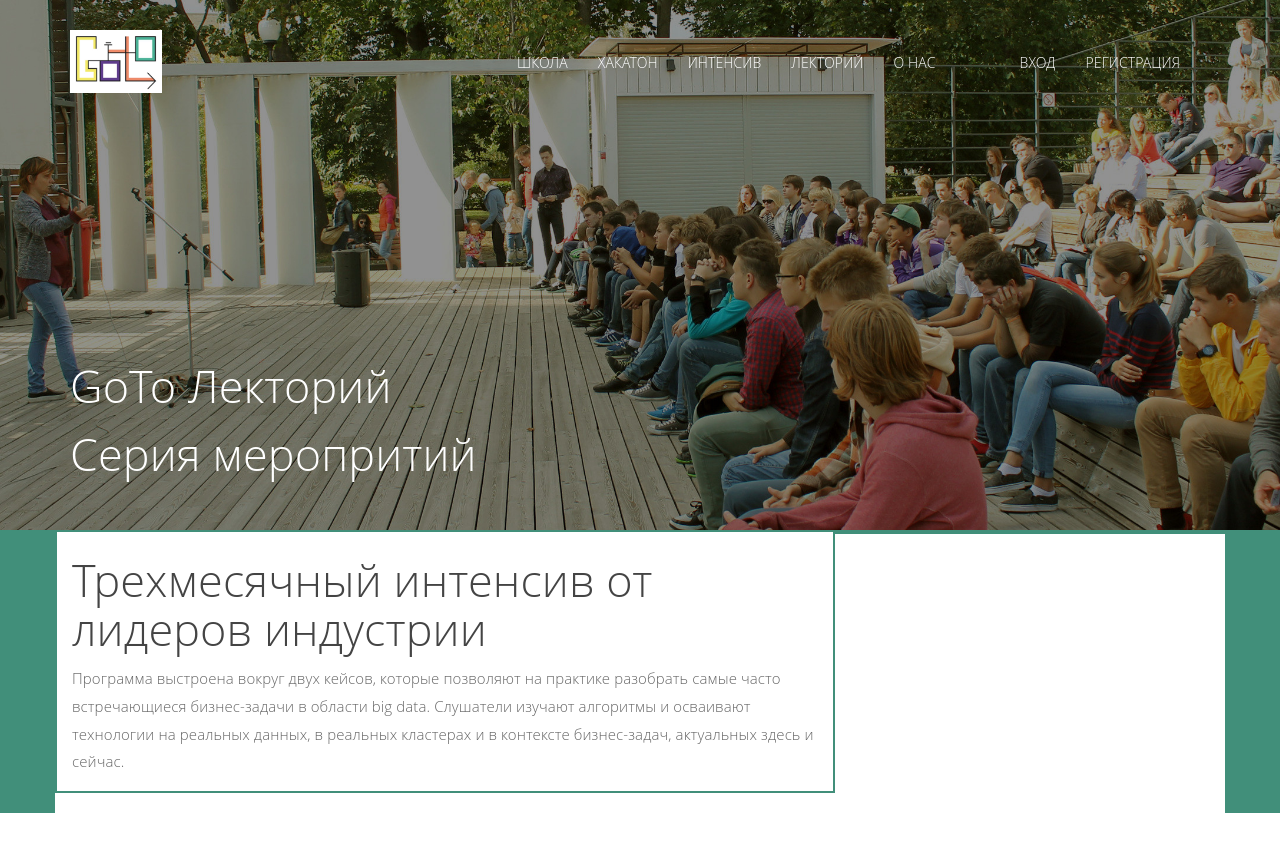
After one commit to goto-ru/gotosite, a Django app: page /lectoriy/ in a window 1280 px wide. The commit adds this page. Run offline with Django 3.2, Linux system fonts and the light colour scheme; some libraries are stand-ins or nearby versions.

Commit message:
Other changes

```diff
--- a/goto/views.py
+++ b/goto/views.py
@@ -131,8 +131,19 @@ def profile_edit(req):
 
 
 def about_us(req):
-    pass
+    return render(req, 'pages/about_us.html')
 
+def hackathon(req):
+    return render(req, 'pages/hackathon.html')
+
+def school(req):
+    return render(req, 'pages/school.html')
+
+def intensive(req):
+    return render(req, 'pages/intensive.html')
+
+def lectoriy(req):
+    return render(req, 'pages/lectoriy.html')
 
 def page(req, slug):
     return render(req, 'pages/%s.html' % (slug,))
--- a/gotosite2/settings.py
+++ b/gotosite2/settings.py
@@ -85,7 +85,7 @@ DATABASES = {
 }
 if env == 'debug':
     DEBUG = True
-    DATABASES['default']['HOST'] = '127.0.0.1'
+    DATABASES['default']['HOST'] = 'localhost'
 else:
     ALLOWED_HOSTS = ['localhost']
 
--- a/gotosite2/urls.py
+++ b/gotosite2/urls.py
@@ -21,7 +21,6 @@ from django.conf.urls.static import static
 
 urlpatterns = [
     url(r'^admin/', admin.site.urls),
-    url(r'^$', views.index, name='index'),
     url(r'^page/(?P<slug>[A-Za-z-]+)$', views.page, name='index'),
     # Auth
     url(r'^signup/$', login_views.sign_up, name='sign_up'),
@@ -40,8 +39,15 @@ urlpatterns = [
     url(r'^participants/$', views.participants, name='participants'),
     url(r'^experts/$', views.experts, name='experts'),
     url(r'^user/(?P<id>\d+)/$', views.user_by_id, name='user_detail'),
+    url(r'^contacts/$', views.about_us, name='contacts'),
+
+    # Pages
+    url(r'^hackathon/$', views.hackathon, name='hackathon'),
+    url(r'^school/$', views.school, name='school'),
+    url(r'^intensive/$', views.intensive, name='intensive'),
+    url(r'^lectoriy/$', views.lectoriy, name='lectoriy'),
     url(r'^about-us/$', views.about_us, name='about_us'),
-    url(r'^contacts/$', views.about_us, name='contacts'),
+    url(r'^$', views.index, name='index'),
 
     # url(r'^actions/apply/$', views.apply, name='apply'),
     # url(r'^actions/subscribe/$', views.subscribe, name='subscribe_action'),
--- /dev/null
+++ b/templates/pages/lectoriy.html
@@ -0,0 +1,84 @@
+{% extends 'base.html' %}
+{% block container %}
+    {% load staticfiles %}
+    <link href="{% static 'css/lectoriy.css' %}" rel="stylesheet">
+
+    <div class="header">
+        <div class="container" style="background: none;">
+            <nav style="padding: 30px 0;" class="navbar navbar-default">
+                <div class="container-fluid">
+                    <!-- Brand and toggle get grouped for better mobile display -->
+                    <div class="navbar-header">
+                        <button type="button" class="navbar-toggle collapsed" data-toggle="collapse"
+                                data-target="#bs1-example-navbar-collapse-1" aria-expanded="false">
+                            <span class="sr-only">Toggle navigation</span>
+                            <span class="icon-bar"></span>
+                            <span class="icon-bar"></span>
+                            <span class="icon-bar"></span>
+                        </button>
+                        <a class="navbar-brand" href="{% url 'index' %}"> <img style="margin: 0" class="logo"
+                                                                               src="{% static 'img/logo.png' %}">
+                        </a>
+                    </div>
+
+                    <div class="collapse navbar-collapse" id="bs-example-navbar-collapse-1">
+                        <ul class="nav navbar-nav navbar-right auth-nav">
+                            {% if request.user.is_authenticated %}
+                                <li>
+                                    <a href="{% url 'user_detail' user.id %}">{{ request.user.first_name }}</a>
+                                </li>
+                                <li><a href="{% url 'sign_out' %}">Выйти</a></li>
+                            {% else %}
+
+                                <li><a href="{% url 'sign_in' %}">Вход</a></li>
+                                <li><a href="{% url 'sign_up' %}">Регистрация</a></li>
+
+                            {% endif %}
+                        </ul>
+                        <ul class="nav navbar-nav navbar-right">
+                            <li><a href="{% url 'school' %}">Школа</a></li>
+                            <li role="separator" class="divider"></li>
+                            <li><a href="{% url 'hackathon' %}">Хакатон</a></li>
+                            <li role="separator" class="divider"></li>
+                            <li><a href="{% url 'intensive' %}">Интенсив</a></li>
+                            <li role="separator" class="divider"></li>
+                            <li><a href="{% url 'lectoriy' %}">Лекторий</a></li>
+                            <li role="separator" class="divider"></li>
+                            <li><a href="{% url 'about_us' %}">О нас</a></li>
+                            <li role="separator" class="divider"></li>
+
+                        </ul>
+                    </div>
+
+                </div>
+            </nav>
+            <div class="xs-force-center header-text">
+                <p>GoTo Лекторий<br>
+                    Серия меропритий
+                </p>
+            </div>
+        </div>
+    </div>
+    <div class="clearfix"></div>
+
+    <div class="bigblock">
+        <div class="container">
+            <div class="row">
+                <div class="col-md-8 bigblock-features">
+                    <h2 class="xs-force-center">
+                        Трехмесячный интенсив от лидеров индустрии
+                    </h2>
+                    <p>Программа выстроена вокруг двух кейсов, которые позволяют
+                        на практике разобрать самые часто встречающиеся бизнес-задачи
+                        в области big data. Слушатели изучают алгоритмы и осваивают
+                        технологии на реальных данных, в реальных кластерах
+                        и в контексте бизнес-задач, актуальных здесь и сейчас.</p>
+                </div>
+
+                <div class="col-md-4 bigblock-features">
+
+                </div>
+            </div>
+        </div>
+    </div>
+{% endblock %}
```
Also changed, not shown: templates/pages/about_us.html (added, +44 -0 lines), templates/profile.html (deleted, +0 -15 lines), templates/user_by_id.html (+77 -44 lines), 1 other file.
